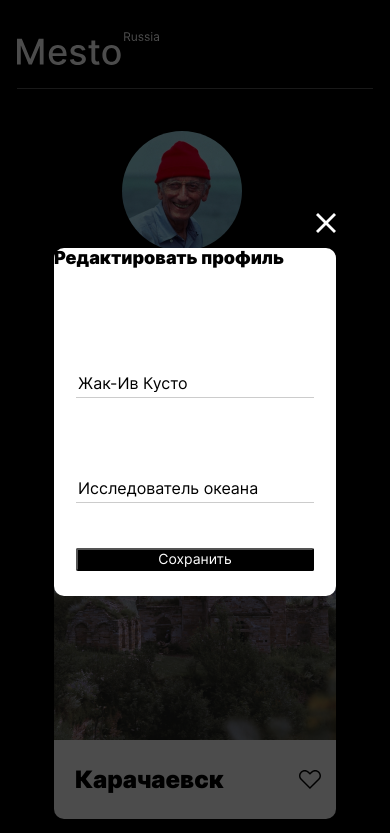
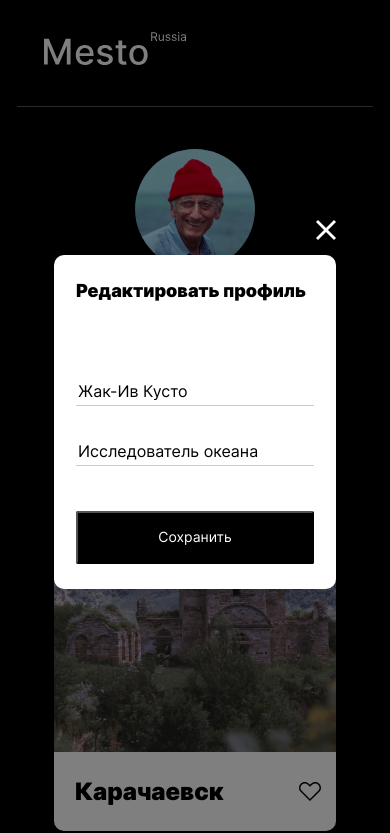
Before and after one commit to IliaMichaylov/mesto, a plain HTML site: page index.html in a window 390 px wide. Both pictures are taken after a click on the button 293 px from the left and 289 px from the top of the page. Shown: the top 833 px of the page. Drawn offline with Linux system fonts and the light colour scheme; files whose address does not match are found by name.

Commit message:
09.08.23

```diff
--- a/blocks/elements/__cell-heart/elements__cell-heart.css
+++ b/blocks/elements/__cell-heart/elements__cell-heart.css
@@ -1,7 +1,13 @@
 .elements__cell-heart {
-    max-width: 22px;
+    min-width: 22px;
+    height: 19px;
     opacity: 1;
     cursor: pointer;
+    background-image: url(../../../images/heart.svg);
+    background-color: transparent;
+    background-repeat: no-repeat;
+    align-self: center;
+    border: none;
   }
 
   .elements__cell-heart:hover {
--- /dev/null
+++ b/blocks/header/__logo-img/header__logo-img.css
@@ -0,0 +1,11 @@
+.header__logo-img {
+  display: block;
+  width: 100%;
+  margin: 0;
+}
+
+@media (max-width: 768px) {
+  .header__logo-img {
+    margin: 0 0 0 27px;
+  }
+}
--- a/blocks/header/__logo/header__logo.css
+++ b/blocks/header/__logo/header__logo.css
@@ -1,12 +1,10 @@
 .header__logo {
-  max-width: 142px;
+  width: 142px;
+  height: 33px;
   margin-bottom: 41px;
   cursor: pointer;
   border: none;
+  object-fit: contain;
+  object-position: center;
+  display: block;
 }
-
-@media (max-width: 768px) {
-  .header__logo {
-    max-width: 103.74px;
-  }
-}
--- a/blocks/popup/__button-close/popup__button-close.css
+++ b/blocks/popup/__button-close/popup__button-close.css
@@ -2,7 +2,7 @@
   width: 32px;
   height: 32px;
   background-image: url(../../../images/Close.svg);
-    background-color: #000000;
+  background-color: transparent;
   background-size: contain;
   background-repeat: no-repeat;
   align-self: center;
@@ -14,7 +14,6 @@
   font-size: 0;
   opacity: 1;
   cursor: pointer;
-
 }
 
 .popup__button-close:hover {
@@ -27,6 +26,5 @@
     height: 20px;
     top: -35px;
     right: 0;
-
   }
 }
--- a/blocks/popup/__button-save/popup__button_save.css
+++ b/blocks/popup/__button-save/popup__button_save.css
@@ -2,7 +2,6 @@
   margin-top: 48px;
   background-color: #000000;
   color: #ffffff;
-  max-height: 50px;
   max-width: 358px;
   font-weight: 400;
   font-size: 18px;
@@ -10,6 +9,7 @@
   border-radius: 2px;
   opacity: 1;
   cursor: pointer;
+  padding: 16px 0 16px 0;
 }
 
 .popup__button-save:hover {
--- a/blocks/popup/__container/popup__container.css
+++ b/blocks/popup/__container/popup__container.css
@@ -1,5 +1,8 @@
 .popup__container {
-    background-color: #ffffff;
-    position: relative;
-    border-radius: 10px;
-  }
+  background-color: #ffffff;
+  position: relative;
+  border-radius: 10px;
+}
+.popup__container {
+  box-shadow: 0px 0px 25px 0px rgba(0, 0, 0, 0.15);
+}
--- a/blocks/popup/__form/popup__form.css
+++ b/blocks/popup/__form/popup__form.css
@@ -3,13 +3,13 @@
   max-width: 430px;
   display: flex;
   flex-direction: column;
-    padding: 36px 37px;
+  padding: 0 36px 37px 36px;
   box-sizing: border-box;
 }
 
 @media (max-width: 768px) {
-    .popup__form{
-      padding: 25px 22px;
+  .popup__form {
+    padding: 0 22px 25px 22px;
     max-width: 282px;
   }
 }
--- a/blocks/popup/__input/popup__input.css
+++ b/blocks/popup/__input/popup__input.css
@@ -1,14 +1,20 @@
 .popup__input {
-    margin: 25px 0 0 0;
-    border: none;
-    max-width: 358px;
-    min-height: 27px;
-    border-bottom: 1px solid rgb(0, 0, 0, 0.2);
+  border: none;
+  max-width: 358px;
+  min-height: 27px;
+  border-bottom: 1px solid rgb(0, 0, 0, 0.2);
+}
 
-  }
+.popup__input:nth-child(odd) {
+  margin: 54px 0 0 0;
+}
+
+.popup__input:nth-child(even) {
+  margin: 30px 0 0 0;
+}
 
 @media (max-width: 768px) {
-  .popup__input {
+  .popup__input:nth-child(odd) {
     margin: 75px 0 0 0;
   }
 }
--- a/blocks/popup/__title/popup__title.css
+++ b/blocks/popup/__title/popup__title.css
@@ -1,11 +1,14 @@
 .popup__title {
-    margin: 0;
+  margin: 34px 0 0 36px;
   font-size: 24px;
+  font-weight: 900;
+  line-height: 29.05px;
 }
 
 @media (max-width: 768px) {
   .popup__title {
-      padding: 0;
+    margin: 25px 0 0 22px;
     font-size: 18px;
+    line-height: 21.78px;
   }
 }
--- a/blocks/popup/popup.css
+++ b/blocks/popup/popup.css
@@ -3,13 +3,13 @@
     align-items: center;
     justify-content: center;
     position: fixed;
-    background-color: rgba(0, 0, 0, 0.7);
+    background-color: rgba(0, 0, 0, 0.5);
     top: 0;
     left: 0;
     right: 0;
     bottom: 0;
   }
 
-  .popup_is-opened {
+  .popup__opened {
     display: flex;
   }
--- a/blocks/profile/__add-button/profile__add-button.css
+++ b/blocks/profile/__add-button/profile__add-button.css
@@ -3,7 +3,7 @@
   border: 2px #ffffff solid;
   min-width: 150px;
   max-height: 50px;
-    background-color: #000000;
+  background-color: transparent;
   opacity: 1;
   cursor: pointer;
   border-radius: 2px;
@@ -11,9 +11,8 @@
 
 @media (max-width: 768px) {
   .profile__add-button {
-      margin: 36px 0 0 0;
+    margin: 0;
     min-width: 282px;
-      max-height: 100vh;
     height: 50px;
   }
 }
--- a/blocks/profile/__avatar/profile__avatar.css
+++ b/blocks/profile/__avatar/profile__avatar.css
@@ -1,7 +1,14 @@
 .profile__avatar {
-    margin: 0 26.25px 0 0;
-    border-radius: 50%;
-    width: 120px;
-    height: 120px;
+  margin: 0 26.25px 0 0;
+  border-radius: 50%;
+  width: 120px;
+  height: 120px;
+  object-fit: contain;
+  object-position: center;
+}
 
+@media (max-width: 768px) {
+  .profile__avatar {
+    margin: 0;
   }
+}
--- a/blocks/profile/__button/profile__button.css
+++ b/blocks/profile/__button/profile__button.css
@@ -2,7 +2,7 @@
   grid-column: 2;
   grid-row: 1;
   margin: 32px auto auto 18px;
-  background-color: #2a2c2f;
+  background-color: transparent;
   background-image: url(../../../images/Edit.svg);
   background-repeat: no-repeat;
   background-position: center;
--- a/blocks/profile/__info/profile__info.css
+++ b/blocks/profile/__info/profile__info.css
@@ -1,15 +1,14 @@
 .profile__info {
     display: grid;
     align-items: center;
-    max-height: 73px;
     max-width: 336px;
     color: #ffffff;
-    margin: 0 0 auto 0;
+    margin: 0 auto 0 0;
   }
 
   @media (max-width: 768px) {
     .profile__info {
-      margin: 0;
-      padding-top: 22.25px;
+      margin: 26px 0;
+
     }
   }
--- a/blocks/profile/__subtitle/profile__subtitle.css
+++ b/blocks/profile/__subtitle/profile__subtitle.css
@@ -1,5 +1,5 @@
 .profile__subtitle {
-    margin: 10px 0 0 0;
+  margin: 16px 0 0 0;
   overflow: hidden;
   text-overflow: ellipsis;
   white-space: nowrap;
@@ -10,8 +10,7 @@
 
 @media (max-width: 768px) {
   .profile__subtitle {
-      margin: 0;
-      padding-top: 14px;
+    margin: 14px 0 0 0;
     text-align: center;
     font-size: 14px;
     line-height: 16.94px;
--- a/blocks/profile/__title/profile__title.css
+++ b/blocks/profile/__title/profile__title.css
@@ -14,9 +14,7 @@
 @media (max-width: 1279px) {
   .profile__title {
     margin: 0;
-    font-weight: 500;
     font-size: 27px;
     line-height: 32.68px;
-    text-align: center;
   }
 }
--- a/index.html
+++ b/index.html
@@ -8,12 +8,14 @@
   </head>
   <body class="page">
     <header class="header">
+      <nav>
         <a href="#" class="header__logo"
           ><img
             src="./images/logo.svg"
             class="header__logo-img"
             alt="Логотип Mesto"
         /></a>
+      </nav>
     </header>
     <main>
       <section class="profile">
@@ -42,56 +44,66 @@
             <img src="./images/karachaevsk.jpg" class="elements__cell-img" />
             <div class="elements__cell-name">
               <h2 class="elements__cell-title">Карачаевск</h2>
-              <img src="./images/heart.svg" class="elements__cell-heart" />
+              <button type="button" class="elements__cell-heart"></button>
             </div>
           </li>
           <li class="elements__cell">
             <img src="./images/Elbrus.jpg" class="elements__cell-img" />
             <div class="elements__cell-name">
               <h2 class="elements__cell-title">Гора Эльбрус</h2>
-              <img src="./images/heart.svg" class="elements__cell-heart" />
+              <button type="button" class="elements__cell-heart"></button>
             </div>
           </li>
           <li class="elements__cell">
             <img src="./images/mount_dombay.jpg" class="elements__cell-img" />
             <div class="elements__cell-name">
               <h2 class="elements__cell-title">Домбай</h2>
-              <img src="./images/heart.svg" class="elements__cell-heart" />
+              <button type="button" class="elements__cell-heart"></button>
             </div>
           </li>
           <li class="elements__cell">
             <img src="./images/Elbrus.jpg" class="elements__cell-img" />
             <div class="elements__cell-name">
               <h2 class="elements__cell-title">Гора Эльбрус</h2>
-              <img src="./images/heart.svg" class="elements__cell-heart" />
+              <button type="button" class="elements__cell-heart"></button>
             </div>
           </li>
           <li class="elements__cell">
             <img src="./images/mount_dombay.jpg" class="elements__cell-img" />
             <div class="elements__cell-name">
               <h2 class="elements__cell-title">Домбай</h2>
-              <img src="./images/heart.svg" class="elements__cell-heart" />
+              <button type="button" class="elements__cell-heart"></button>
             </div>
           </li>
           <li class="elements__cell">
             <img src="./images/karachaevsk.jpg" class="elements__cell-img" />
             <div class="elements__cell-name">
               <h2 class="elements__cell-title">Карачаево-Черкессия</h2>
-              <img src="./images/heart.svg" class="elements__cell-heart" />
+              <button type="button" class="elements__cell-heart"></button>
             </div>
           </li>
         </ul>
       </section>
     </main>
     <footer class="footer">
-      <p class="footer__copyright">&copy; 2022 Mesto Russia</p>
+      <p lang="en" class="footer__copyright">&copy; 2022 Mesto Russia</p>
     </footer>
     <div id="edit-popup" class="popup">
       <div class="popup__container">
         <h2 class="popup__title">Редактировать профиль</h2>
         <form name="edit-form" id="edit-form" class="popup__form">
-          <input name="Login" id="name-input" type="text" class="popup__input" />
-          <input name="Subname" id="subname-input" type="text" class="popup__input" />
+          <input
+            name="Login"
+            id="name-input"
+            type="text"
+            class="popup__input"
+          />
+          <input
+            name="Subname"
+            id="subname-input"
+            type="text"
+            class="popup__input"
+          />
           <button
             id="save-popup-button"
             type="submit"
@@ -100,7 +112,11 @@
             Сохранить
           </button>
         </form>
-        <button type="button" id="close-popup-button" class="popup__button-close"></button>
+        <button
+          type="button"
+          id="close-popup-button"
+          class="popup__button-close"
+        ></button>
       </div>
     </div>
     <script src="./scripts/index.js"></script>
--- a/pages/index.css
+++ b/pages/index.css
@@ -3,6 +3,7 @@
 @import url(../blocks/page/page.css);
 @import url(../blocks/header/header.css);
 @import url(../blocks/header/__logo/header__logo.css);
+@import url(../blocks/header/__logo-img/header__logo-img.css);
 @import url(../blocks/elements/elements.css);
 @import url(../blocks/elements/__cell/elements__cell.css);
 @import url(../blocks/elements/__cell-heart/elements__cell-heart.css);
--- a/scripts/index.js
+++ b/scripts/index.js
@@ -9,14 +9,14 @@ const editForm = document.querySelector("#edit-form");
 const savePopupButton = document.querySelector("#save-popup-button");
 
 openPopupButton.addEventListener("click", function () {
-  editPopup.classList.add("popup_is-opened");
+  editPopup.classList.add("popup__opened");
 });
 closePopupButton.addEventListener("click", function () {
-  editPopup.classList.remove("popup_is-opened");
+  editPopup.classList.remove("popup__opened");
 });
 
 savePopupButton.addEventListener("click", function () {
-  editPopup.classList.remove("popup_is-opened");
+  editPopup.classList.remove("popup__opened");
 });
 
 nameInput.value = profileTitle.textContent;
```
Lines whose indentation alone changed are shown as unchanged.
